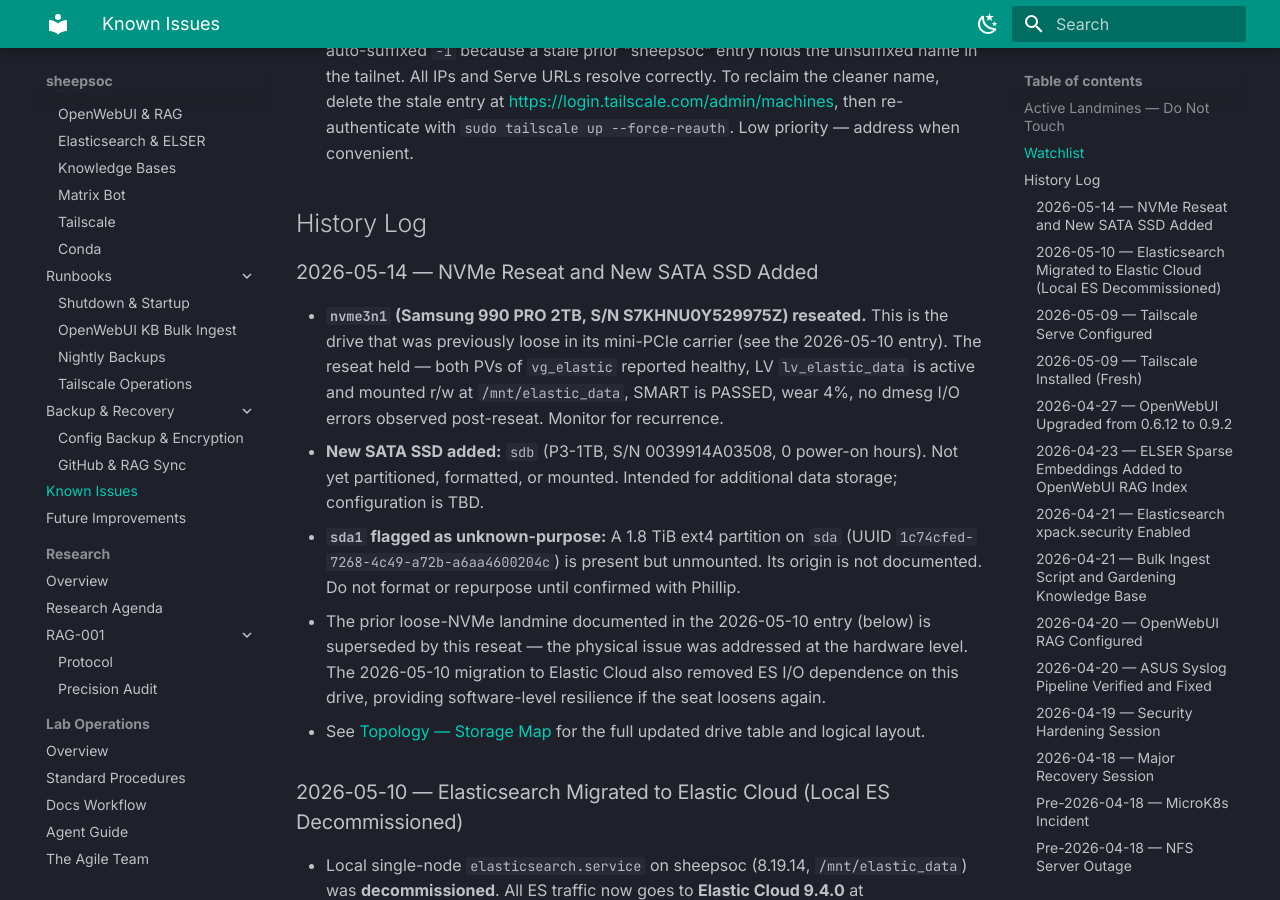
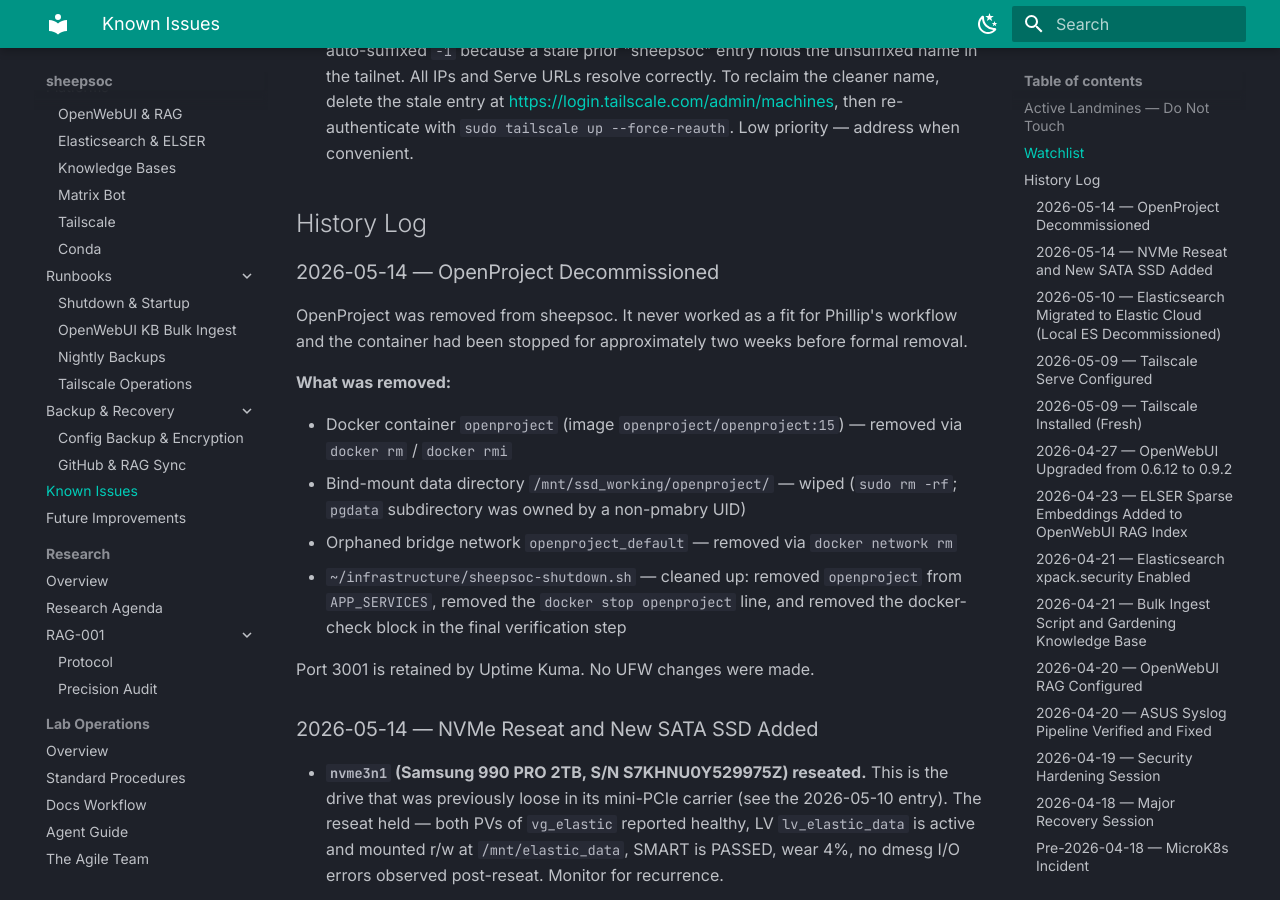
Before and after one commit to mabryp/sheepsoc-docs, an MkDocs documentation site: the page built from docs/infrastructure/known-issues.md, in a window 1280 px wide and 900 px high, scrolled down 1508 px. Built offline with MkDocs 1.6.1 and Material for MkDocs 9.7.7, drawn with Linux system fonts in a browser that asks for light colours.

Commit message:
decommission: remove OpenProject from all docs (2026-05-14)
Container was dead for ~2 weeks and never worked for Phillip's use case.
Removed catalog entry and health-check curl from services.md, removed
quick-reference row from index.md, added decommission history entry to
known-issues.md. Port 3001 retained by Uptime Kuma.

Co-Authored-By: Claude Sonnet 4.6 <noreply@anthropic.com>

```diff
--- a/docs/infrastructure/known-issues.md
+++ b/docs/infrastructure/known-issues.md
@@ -33,6 +33,19 @@
 - **Tailscale MagicDNS hostname is `sheepsoc-1` not `sheepsoc` (cosmetic):** Tailscale auto-suffixed `-1` because a stale prior "sheepsoc" entry holds the unsuffixed name in the tailnet. All IPs and Serve URLs resolve correctly. To reclaim the cleaner name, delete the stale entry at [https://login.tailscale.com/admin/machines](https://login.tailscale.com/admin/machines), then re-authenticate with `sudo tailscale up --force-reauth`. Low priority — address when convenient.
 
 ## History Log
+
+### 2026-05-14 — OpenProject Decommissioned
+
+OpenProject was removed from sheepsoc. It never worked as a fit for Phillip's workflow and the container had been stopped for approximately two weeks before formal removal.
+
+**What was removed:**
+
+- Docker container `openproject` (image `openproject/openproject:15`) — removed via `docker rm` / `docker rmi`
+- Bind-mount data directory `/mnt/ssd_working/openproject/` — wiped (`sudo rm -rf`; `pgdata` subdirectory was owned by a non-pmabry UID)
+- Orphaned bridge network `openproject_default` — removed via `docker network rm`
+- `~/infrastructure/sheepsoc-shutdown.sh` — cleaned up: removed `openproject` from `APP_SERVICES`, removed the `docker stop openproject` line, and removed the docker-check block in the final verification step
+
+Port 3001 is retained by Uptime Kuma. No UFW changes were made.
 
 ### 2026-05-14 — NVMe Reseat and New SATA SSD Added
 
```
Also changed, not shown: docs/index.md (+0 -1 lines), docs/infrastructure/services.md (+0 -5 lines).
